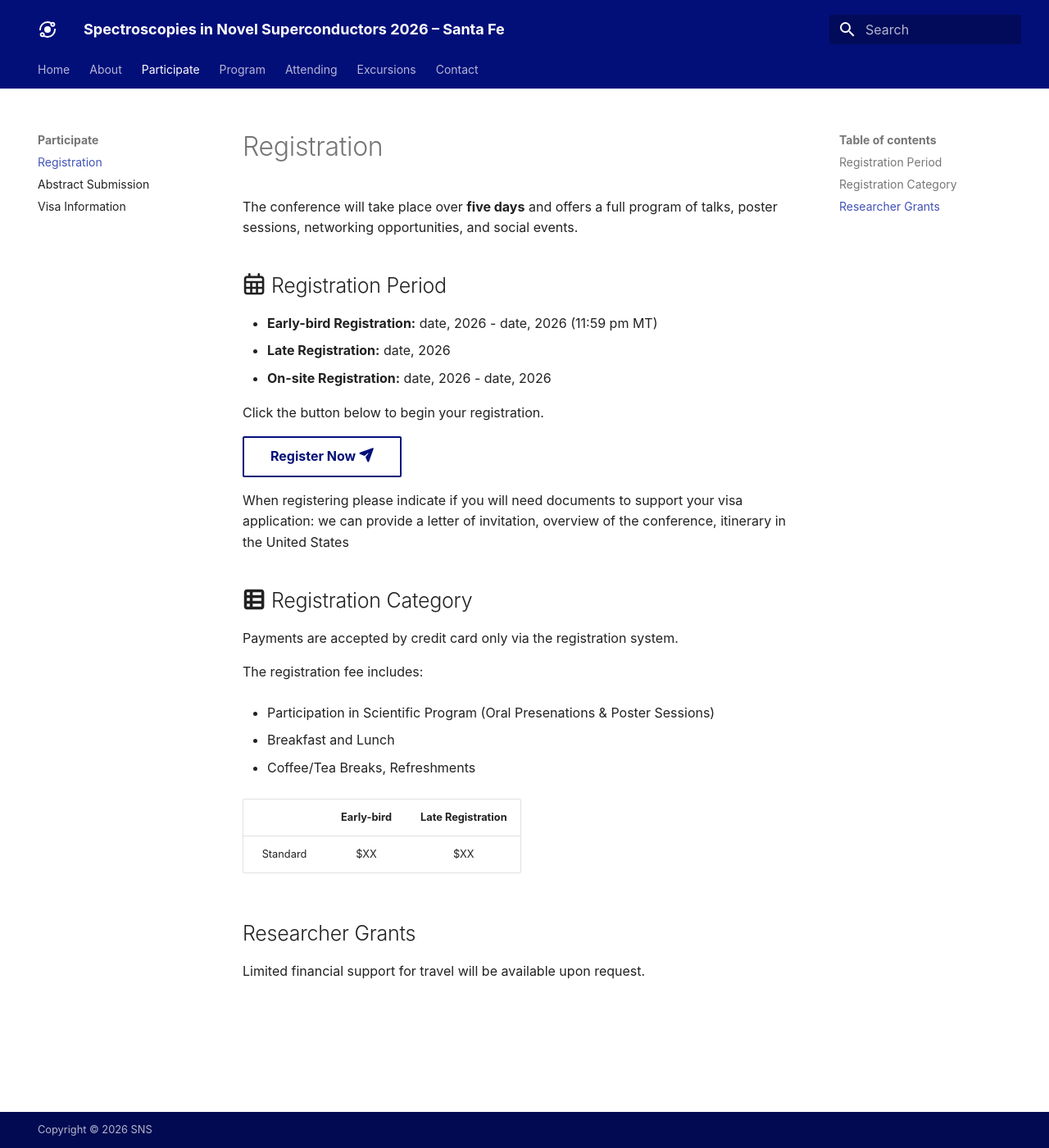
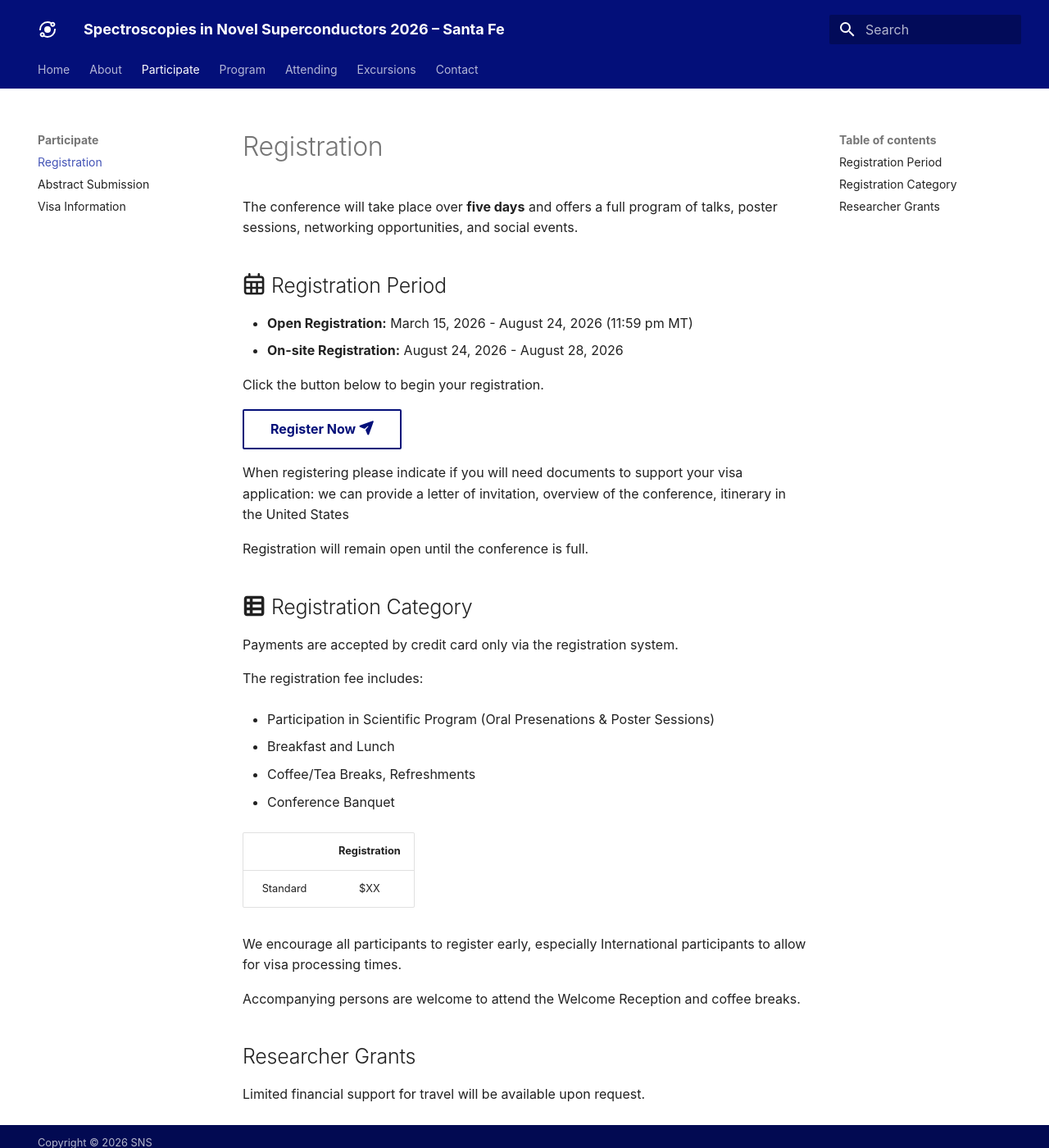
Before and after one commit to SNS2026/SNS2026.github.io, an MkDocs documentation site: the page built from docs/register.md, in a window 1280 px wide and 1400 px high. Shown: the whole window at 82% size. Built offline with MkDocs 1.6.1 and Material for MkDocs 9.7.7, drawn with Linux system fonts in a browser that asks for light colours; some web fonts are replaced.

Commit message:
Update register.md

```diff
--- a/docs/register.md
+++ b/docs/register.md
@@ -3,18 +3,18 @@ title: Registration
 ---
 
 The conference will take place over **five days** and offers a full program of talks, poster sessions, networking opportunities, and social events.
-<!-- We offer early-bird, regular, and on-site rates, as well as discounted student tickets. -->
 
 ## :fontawesome-regular-calendar-days: Registration Period
-- **Early-bird Registration:** date, 2026 - date, 2026 (11:59 pm MT)
-- **Late Registration:** date, 2026
-- **On-site Registration:** date, 2026 - date, 2026
+- **Open Registration:** March 15, 2026 - August 24, 2026 (11:59 pm MT)
+- **On-site Registration:** August 24, 2026 - August 28, 2026
 
 Click the button below to begin your registration.
 
 [Register Now :fontawesome-solid-paper-plane:](#){ .md-button }
 
 When registering please indicate if you will need documents to support your visa application: we can provide a letter of invitation, overview of the conference, itinerary in the United States
+
+Registration will remain open until the conference is full.
 
 ## :fontawesome-solid-table-list: Registration Category
 Payments are accepted by credit card only via the registration system.
@@ -27,18 +27,21 @@ The registration fee includes:
 
 - Coffee/Tea Breaks, Refreshments
 
-|             | Early-bird  | Late Registration |
-| :---------: | :---------: | :---------:       |
-| Standard    | $XX         | $XX               |
+- Conference Banquet
 
+|             | Registration |
+| :---------: | :---------: |
+| Standard    | $XX         |
+
+We encourage all participants to register early, especially International participants to allow for visa processing times.
+
+Accompanying persons are welcome to attend the Welcome Reception and coffee breaks.
 <!--
 Banquet - $XX per person
 Conference dinner tickets are not included in the registration fee. Please purchase the relevant number of tickets separately if you plan to attend.
 The banquet has a limited number of seats available. We recommend early registration.
 
 Accompanying Person - $XX per person
-
-Accompanying persons are welcome to attend the Welcome Reception and coffee breaks.
 -->
 
 ## Researcher Grants
```
